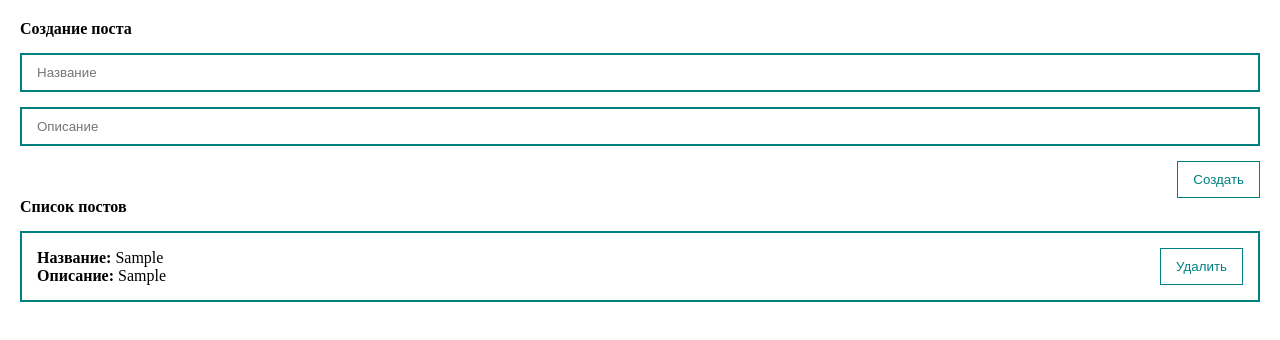
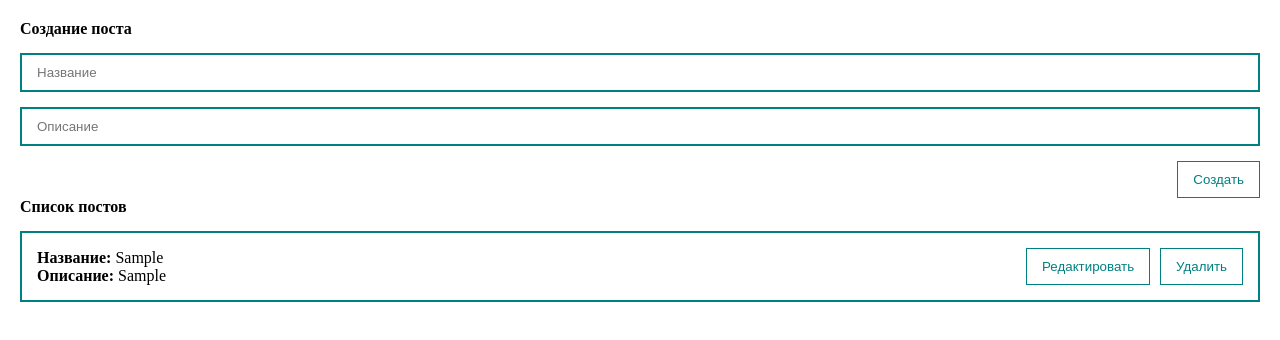
Before and after one commit to Nurseit03/Vue_todo_list, a Vue app: page / in a window 1280 px wide. Both pictures are taken after typing "Sample", "Sample" into the empty fields and a click on the button "Создать". Shown: the top 340 px of the page. Built offline with nearby package versions, Linux system fonts and the light colour scheme.

Commit message:
prepare to edit function

```diff
--- a/src/App.vue
+++ b/src/App.vue
@@ -1,10 +1,7 @@
 <template>
   <div class="app">
     <post-form @create="createPost" />
-    <post-list
-        :posts="posts"
-        @remove="removePost"
-    />
+    <post-list :posts="posts" @remove="removePost" @edit="editPost"/>
   </div>
 </template>
 
@@ -18,11 +15,7 @@ export default {
   },
   data() {
     return {
-      posts: [
-        // { id: 1, title: "Пост", body: "тело поста 1" },
-        // { id: 2, title: "Пост2", body: "тело поста 2" },
-        // { id: 3, title: "Пост3", body: "тело поста 3" },
-      ],
+      posts: JSON.parse(localStorage.getItem("posts")) || [],
       title: "",
       body: "",
     };
@@ -33,9 +26,17 @@ export default {
         return;
       }
       this.posts.push(post);
+      this.savePostsToLocalStorage();
     },
     removePost(post) {
-        this.posts = this.posts.filter(p => p.id !== post.id)
+      this.posts = this.posts.filter((p) => p.id !== post.id);
+      this.savePostsToLocalStorage();
+    },
+    savePostsToLocalStorage() {
+      localStorage.setItem("posts", JSON.stringify(this.posts));
+    },
+    editPost(post) {
+
     }
   },
 };
--- a/src/components/PostForm.vue
+++ b/src/components/PostForm.vue
@@ -2,12 +2,12 @@
   <form @submit.prevent>
     <h4>Создание поста</h4>
     <my-input
-      v-model="post.title"
+      v-model.trim="post.title"
       type="text"
       placeholder="Название"
     />
     <my-input
-      v-model="post.body"
+      v-model.trim="post.body"
       type="text"
       placeholder="Описание"
     />
--- a/src/components/PostItem.vue
+++ b/src/components/PostItem.vue
@@ -4,11 +4,10 @@
       <div><strong>Название: </strong>{{ post.title }}</div>
       <div><strong>Описание: </strong>{{ post.body }}</div>
     </div>
-    <my-button
-        @click="$emit('remove', post)"
-    >
-        Удалить
-    </my-button>
+    <div style="display: flex; gap: 10px;">
+      <my-button @click="$emit('edit', post)"> Редактировать </my-button>
+      <my-button @click="$emit('remove', post)"> Удалить </my-button>
+    </div>
   </div>
 </template>
 
--- a/src/components/PostList.vue
+++ b/src/components/PostList.vue
@@ -6,6 +6,7 @@
     :post="post"
     :key="post.id"
     @remove="$emit('remove', post)"
+    @edit="$emit('edit', post)"
     />
   </div>
 </template>
```
